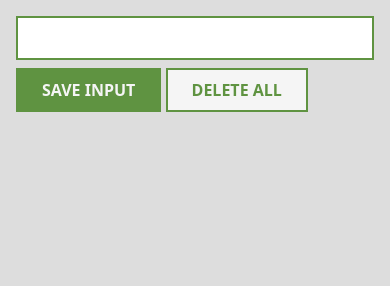
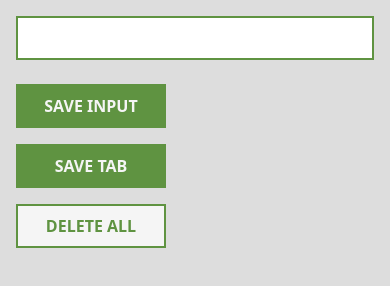
Before and after one commit to bgroyer1/chrome_extension, a browser extension: page index.html in a window 390 px wide. Drawn offline with Linux system fonts and the light colour scheme.

Commit message:
created a btn container and gave it a media query

```diff
--- a/css/styles.css
+++ b/css/styles.css
@@ -100,6 +100,23 @@ button {
   border: 2px solid var(--accent);
 }
 
+.btn-container {
+  display: flex;
+  gap: 1em;
+  margin-top: 1em;
+}
+
+@media (max-width: 500px) {
+  .btn-container {
+    flex-direction: column;
+    align-items: start;
+  }
+
+  button {
+    min-width: 150px;
+  }
+}
+
 button:hover,
 button:focus {
   opacity: 0.8;
--- a/index.html
+++ b/index.html
@@ -32,8 +32,9 @@
     <main>
       <div class="main">
         <input id="input-el" type="text" />
-        <div>
+        <div class="btn-container">
           <button id="input-btn">SAVE INPUT</button>
+          <button id="input-btn">SAVE TAB</button>
           <button id="delete-btn">DELETE ALL</button>
         </div>
         <span id="error-span"></span>
```
